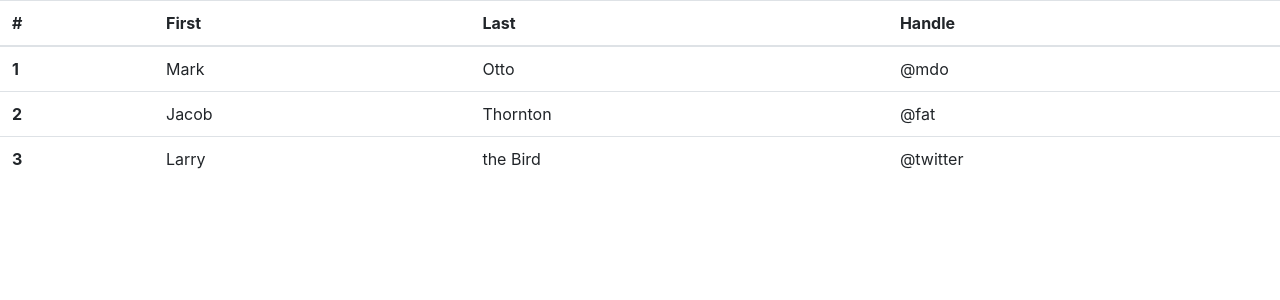
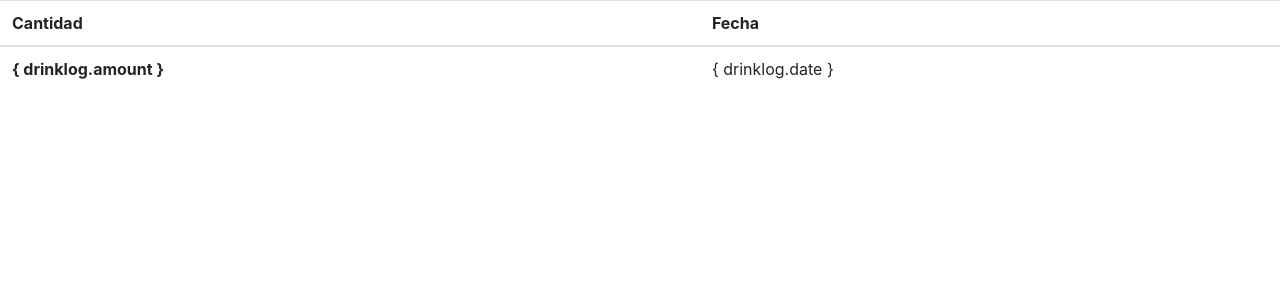
Before and after one commit to mauricioPisabarro/FoodDrinkDispenser, a Django app: template food_drink_dispenser/templates/food_drink_dispenser/water_logs.html in a window 1280 px wide. Shown: the part 56-356 px from the top of the page. Run offline with Django 3.2, Linux system fonts and the light colour scheme; the template is opened without the code that fills it: most values are stand-ins (such as "Sample title", 1, 10 or a date in 2020); data that the repository does not hold is empty; some libraries are stand-ins or nearby versions.

Commit message:
Binding models

```diff
--- a/food_drink_dispenser/templates/food_drink_dispenser/water_logs.html
+++ b/food_drink_dispenser/templates/food_drink_dispenser/water_logs.html
@@ -4,31 +4,17 @@
 <table class="table">
   <thead>
     <tr>
-      <th scope="col">#</th>
-      <th scope="col">First</th>
-      <th scope="col">Last</th>
-      <th scope="col">Handle</th>
+      <th scope="col">Cantidad</th>
+      <th scope="col">Fecha</th>
     </tr>
   </thead>
   <tbody>
+    {% for drinklog in list_water %}
     <tr>
-      <th scope="row">1</th>
-      <td>Mark</td>
-      <td>Otto</td>
-      <td>@mdo</td>
+      <th scope="row">{ drinklog.amount }</th>
+      <td>{ drinklog.date }</td>
     </tr>
-    <tr>
-      <th scope="row">2</th>
-      <td>Jacob</td>
-      <td>Thornton</td>
-      <td>@fat</td>
-    </tr>
-    <tr>
-      <th scope="row">3</th>
-      <td>Larry</td>
-      <td>the Bird</td>
-      <td>@twitter</td>
-    </tr>
+    {% endfor %}
   </tbody>
 </table>
 {% endblock %}
```
Also changed, not shown: food_drink_dispenser/templates/food_drink_dispenser/food_logs.html (+16 -1 lines), food_drink_dispenser/views.py (+6 -2 lines).
